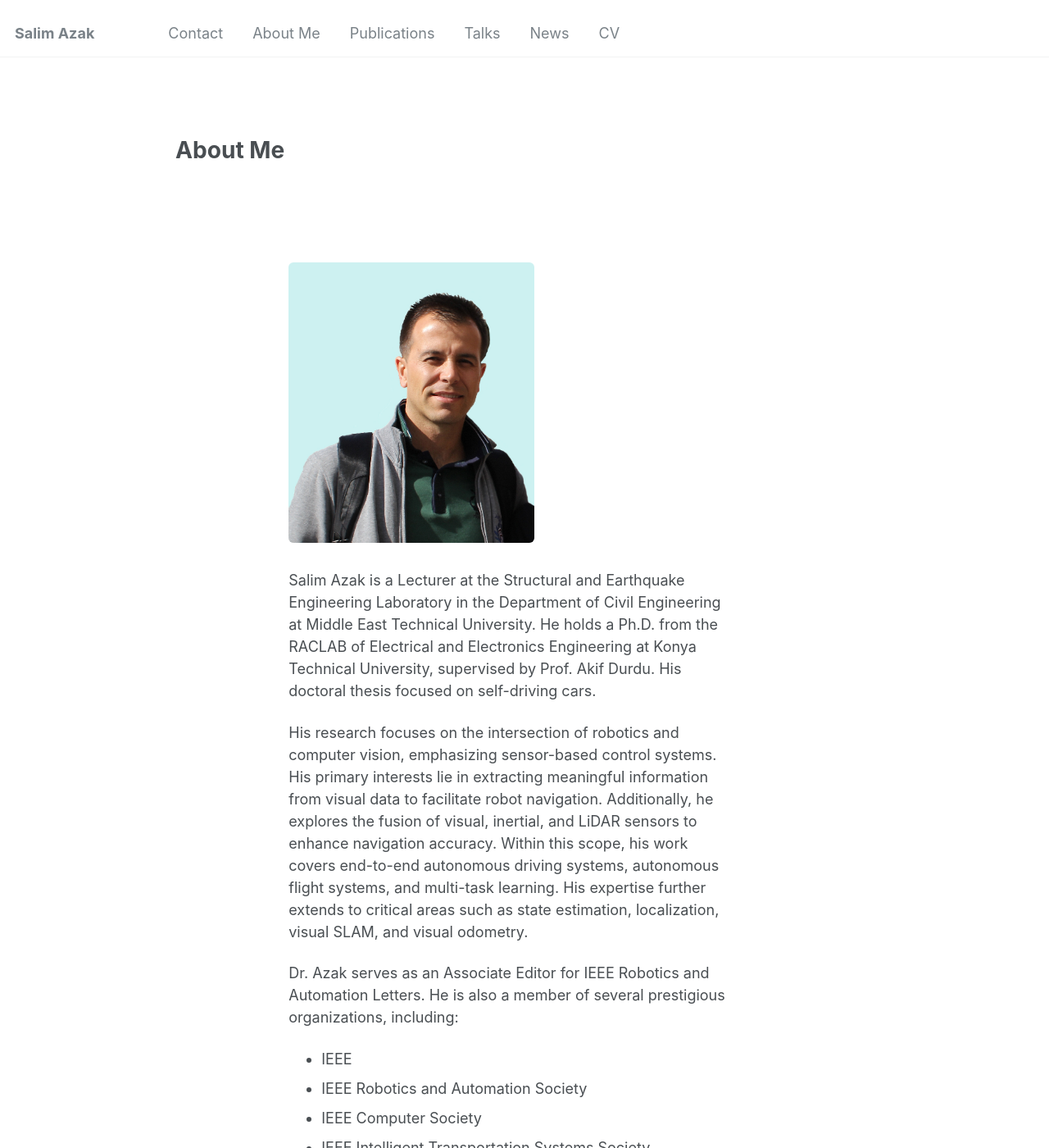
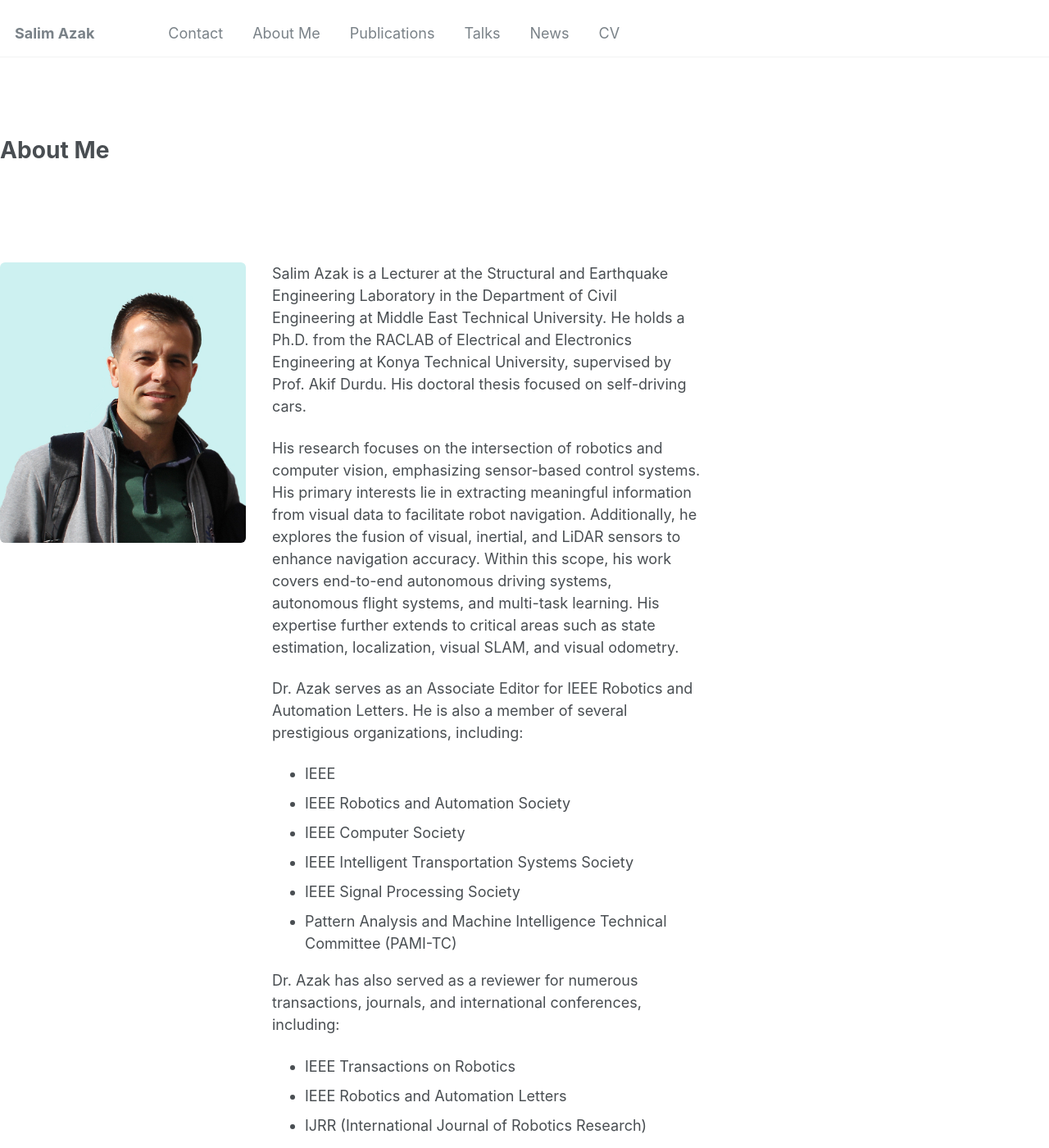
Before and after one commit to salimazak/salimazak.github.io, a Jekyll site: the page built from aboutme/index.md, in a window 1280 px wide and 1400 px high. Shown: the whole window at 82% size. Built offline with Jekyll 4.4.1, drawn with Linux system fonts in a browser that asks for light colours.

Commit message:
Update main.scss

```diff
--- a/assets/css/main.scss
+++ b/assets/css/main.scss
@@ -189,3 +189,29 @@
   padding-left: 0 !important;
   margin-left: 0 !important;
 }
+/* ====================================================== */
+/* ABOUT ME — Force full-width layout + remove centering  */
+/* ====================================================== */
+
+.aboutme-page .page {
+  max-width: none !important;
+  width: 100% !important;
+  margin-left: 0 !important;
+  margin-right: 0 !important;
+  padding-left: 0 !important;
+}
+
+.aboutme-page .page__inner-wrap {
+  padding-left: 0 !important;
+  margin-left: 0 !important;
+}
+
+.aboutme-page .page__content {
+  margin-left: 0 !important;
+  padding-left: 0 !important;
+}
+
+.aboutme-page #main {
+  margin-left: 0 !important;
+  padding-left: 0 !important;
+}
```
